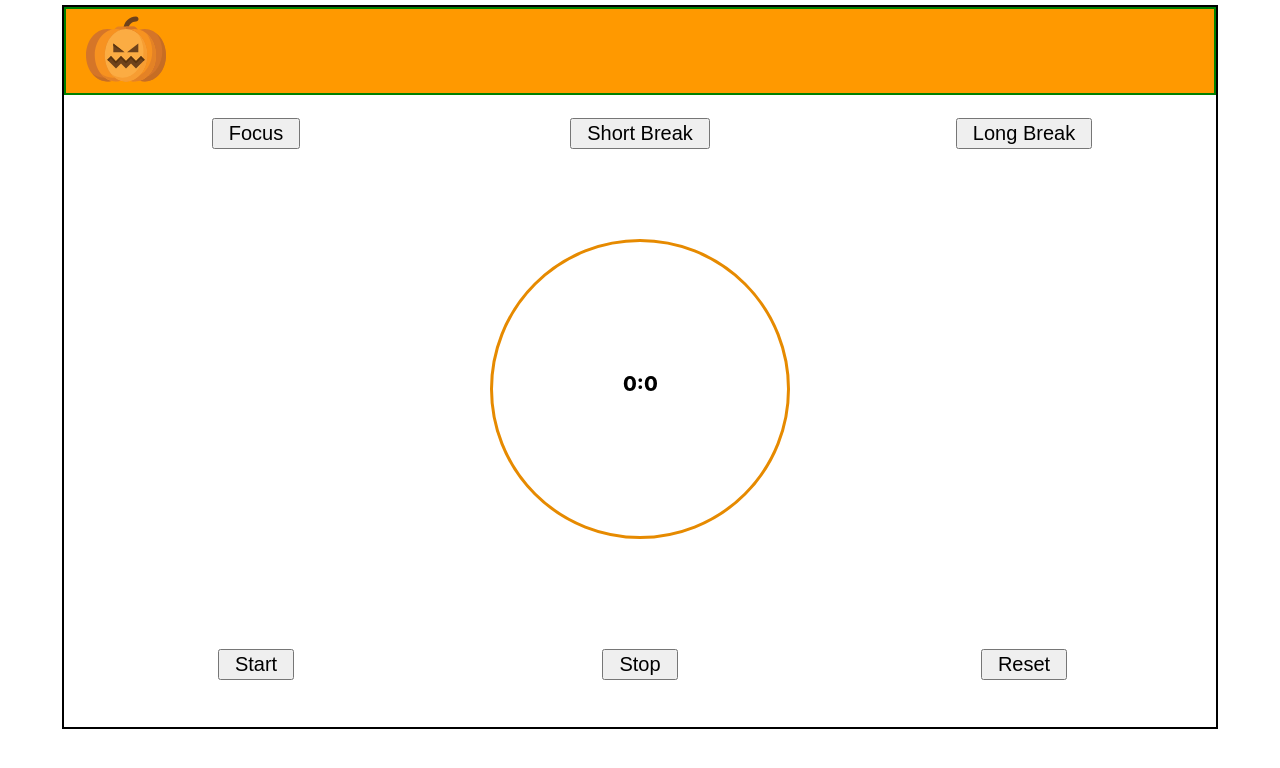
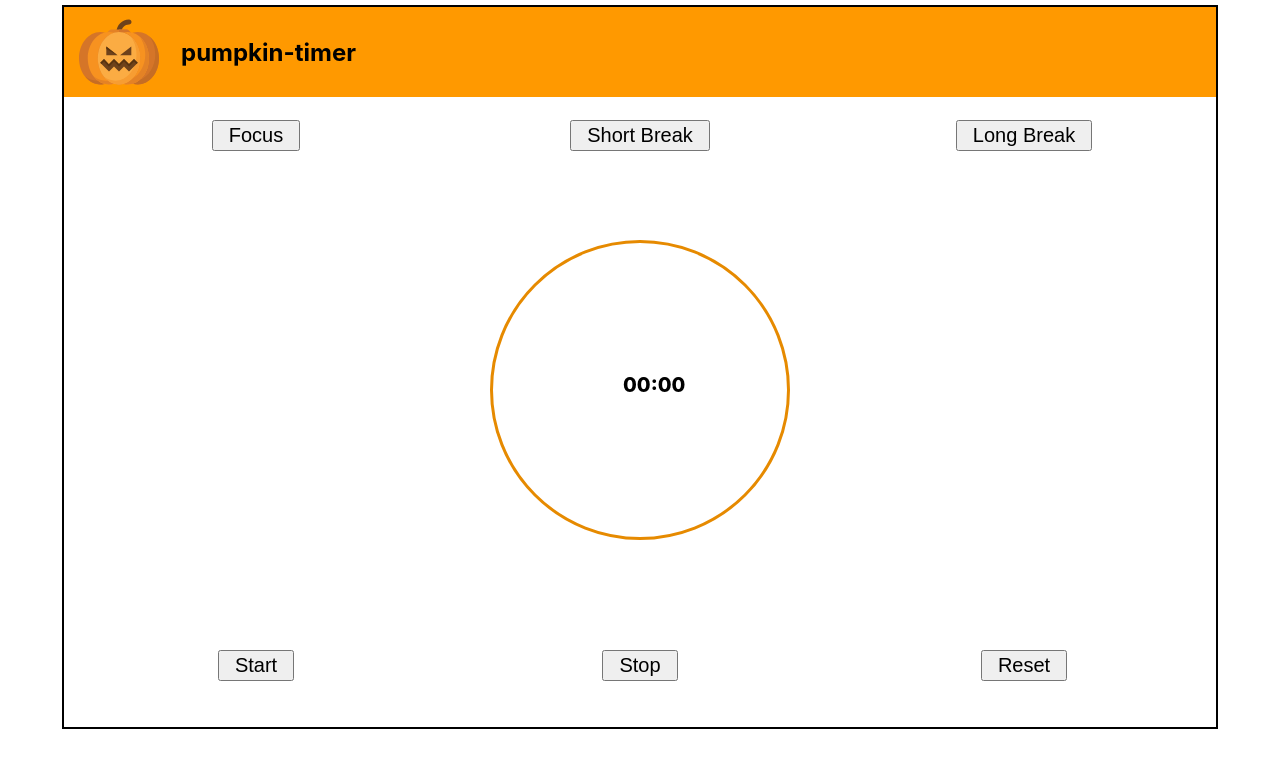
Before and after one commit to AlinaTaoRao/pumpkin-timer, a React (Create React App) app: page / in a window 1280 px wide. Shown: the top 768 px of the page. Built offline with nearby package versions, Linux system fonts and the light colour scheme.

Commit message:
display time in MM:SS

```diff
--- a/src/App.js
+++ b/src/App.js
@@ -7,11 +7,13 @@ import useInterval from "./components/custom-hooks/useInterval";
 
 import { useState, useEffect, useRef } from "react";
 
+
+/* way 1: simple display */
 function App() {
   // define control buttons
   const upperBtns = ["Focus", "Short Break", "Long Break"];
   const lowerBtns = ["Start", "Stop", "Reset"];
-  const originTimes = [25 * 60, 0.5 * 60, 20 * 60];
+  const originTimes = [30 * 60, 5 * 60, 20 * 60];
 
   // set state
   const [time, setTime] = useState(0);
--- a/src/components/navbar/Navbar.jsx
+++ b/src/components/navbar/Navbar.jsx
@@ -7,6 +7,7 @@ export default function Navbar({handler}) {
     <nav className='navbar'>
         <div className="logo" onClick={handler}>
             <img className = "pumpkin" src="./assets/pumpkin-face.svg" alt="pumpkin" />
+            <h1 className='website-title'>pumpkin-timer</h1>
         </div>
     </nav>
   )
--- a/src/components/navbar/styles.css
+++ b/src/components/navbar/styles.css
@@ -3,10 +3,20 @@
     background-color:  #ff9900;
     max-height: 90px;
 
-    border: 2px solid green ;
+}
+
+.logo {
+    display: grid;
+    grid-template-columns: auto 1fr;
 }
 
 .pumpkin {
-    margin-left: 20px;
+    margin: 5px 15px;
     width: 80px;
 }
+
+.website-title {
+    margin: auto 2px;
+    padding-left: 5px;
+
+}
--- a/src/components/time-display/TimeDisplay.jsx
+++ b/src/components/time-display/TimeDisplay.jsx
@@ -1,14 +1,17 @@
-import React from 'react';
+import React from "react";
 
-import './styles.css';
+import "./styles.css";
 
-export default function TimeDisplay( {min, sec, time}) {
+/* display time in MM:SS */
+export default function TimeDisplay({ min, sec, time }) {
   return (
-    <div className='time-display' >
-        <div className="circle">
-        <h3 className='time-count-down'>{min}:{sec} </h3>
+    <div className="time-display">
+      <div className="circle">
+        <h3 className="time-count-down">
+          {min < 10 ? `0${min}` : min}:{sec < 10 ? `0${sec}` : sec}{" "}
+        </h3>
         {/* <h3> time is {time}</h3> */}
-        </div>
+      </div>
     </div>
-  )
+  );
 }
```
